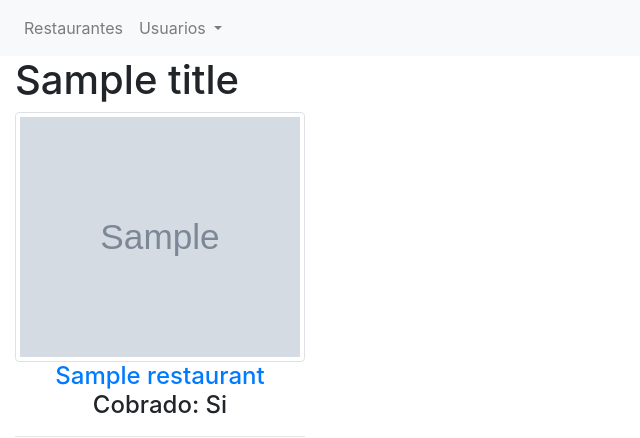
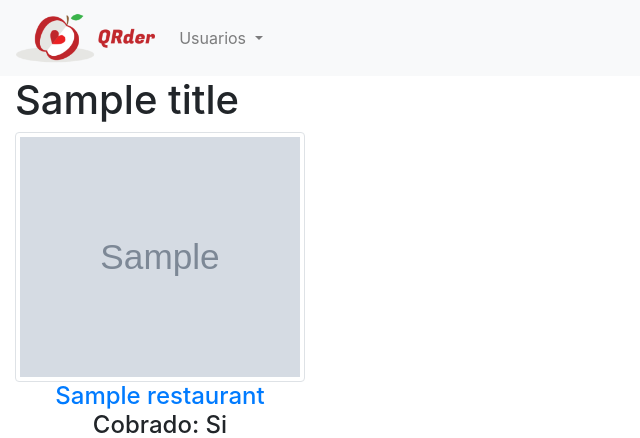
Before and after one commit to dstb35/projecteDAW, a Symfony app: template app/Resources/views/clients.html.twig in a window 1280 px wide. Shown: the top 438 px of the page, without its empty margins (0-640 px from the left). Run offline with Twig, Linux system fonts and the light colour scheme; the template is opened without the code that fills it: most values are stand-ins (such as "Sample title", 1, 10 or a date in 2020); grey boxes marked "Sample" are stand-in pictures; some libraries are stand-ins or nearby versions.

Commit message:
Auto stash before merge of "xevi" and "master"

```diff
--- a/app/Resources/views/layout.html.twig
+++ b/app/Resources/views/layout.html.twig
@@ -3,7 +3,7 @@
 <head>
     <meta charset='utf-8'/>
     <title>
-        {% block title %} Restaurantes {% endblock %}
+        {% block title %} QRder {% endblock %}
     </title>
     <script src='https://code.jquery.com/jquery-3.5.1.min.js'></script>
     <link rel='stylesheet' href='https://stackpath.bootstrapcdn.com/bootstrap/4.5.2/css/bootstrap.min.css'>
@@ -13,15 +13,15 @@
 <body>
 <header>
     <nav class='navbar navbar-expand-lg navbar-light bg-light'>
+        <a class="navbar-brand" href="{{ path('restaurant_index') }}">
+            <img src="{{ asset('img/logo2.png') }}" alt="QRder" title="QRder" height="50">
+        </a>
         <button class='navbar-toggler' type='button' data-toggle='collapse' data-target='#navbarSupportedContent'
                 aria-controls='navbarSupportedContent' aria-expanded='false' aria-label='Toggle navigation'>
             <span class='navbar-toggler-icon'></span>
         </button>
         <div class='collapse navbar-collapse' id='navbarSupportedContent'>
             <ul class='navbar-nav mr-auto'>
-                <li class='nav-item'>
-                    <a class='nav-link' href='{{ path('restaurant_index') }}'>Restaurantes</a>
-                </li>
                 <li class='nav-item dropdown'>
                     <span class='nav-link dropdown-toggle' id='navbarDropdown' role='button'
                           data-toggle='dropdown' aria-haspopup='true' aria-expanded='false'>
```
